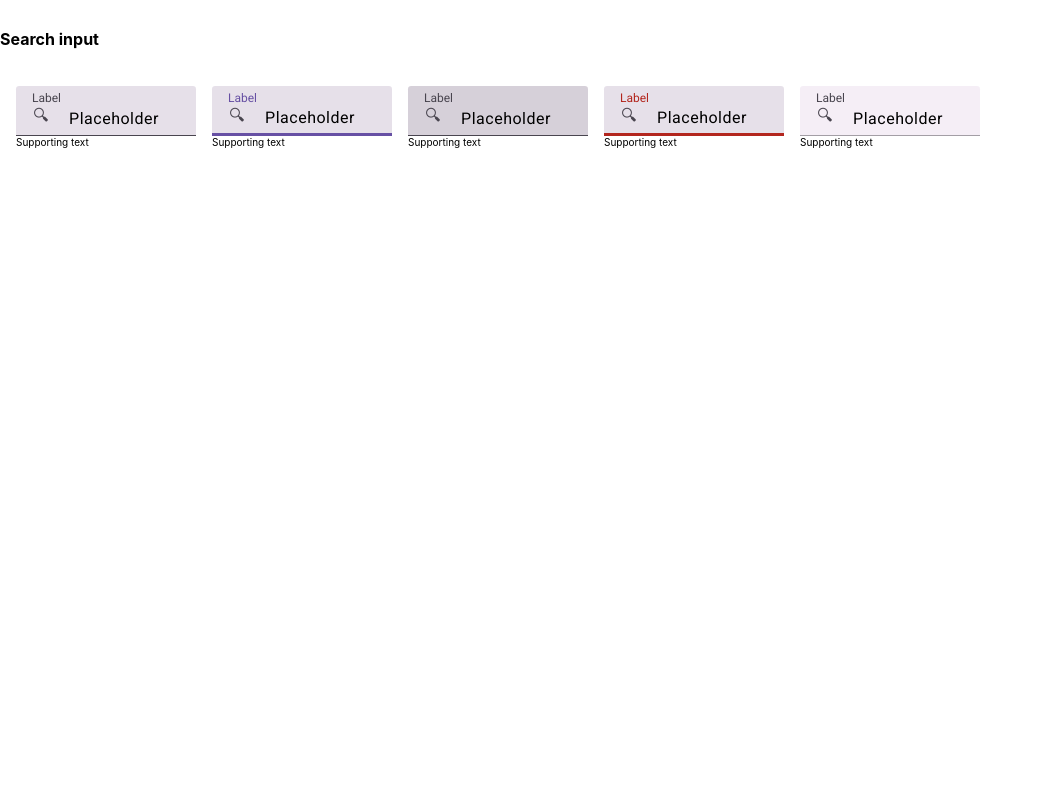
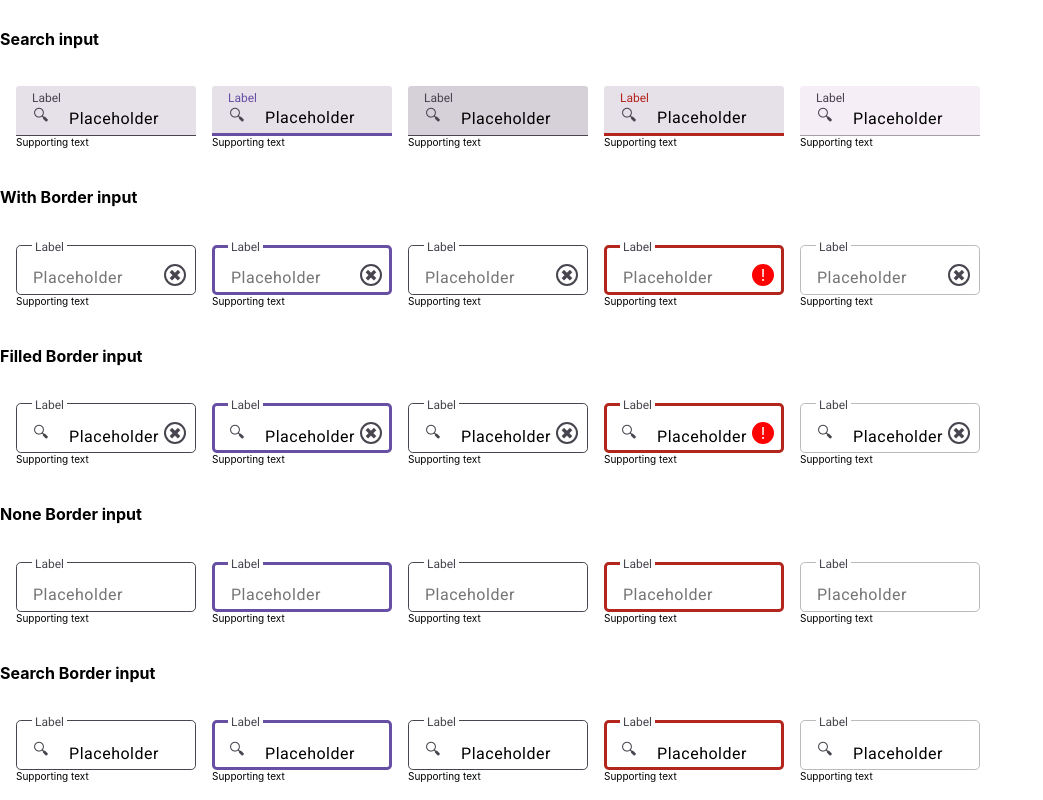
Before and after one commit to turovetsss/ToDo-List, a React (Create React App) app: page /inputs in a window 1280 px wide. Shown: the part 468-1268 px from the top of the page, without its empty margins (0-1043 px from the left). Before the commit the page ends 800 px from the top, so only its background shows below. Built offline with nearby package versions, Linux system fonts and the light colour scheme.

Commit message:
border input style

```diff
--- a/src/components/input/input.scss
+++ b/src/components/input/input.scss
@@ -20,12 +20,45 @@
     .input--error & {
       color: #b3261e;
 
-      .dark-theme & {
-        color: yellow;
+    }
+    .input--border & {
+      position: absolute;
+      top: -9px;
+      padding: 3px;
+      background-color: #ffffff;
+      left: 16px;
+      font-family: Roboto, sans-serif;
+      font-size: 12px;
+      font-style: normal;
+      font-weight: 400;
+      line-height: 16px;
+      color: #49454f;
+    }
+
+  }
+ &__border{
+  border: 1px solid  #49454f;
+      outline: none;
+      border-radius: 0.3em;
+      color: #000000;
+      background-color: #ffffff;
+      height: 50px;
+      box-sizing: border-box;
+      padding: 24px 0 8px 16px;
+      font-family: Roboto, sans-serif;
+      font-size: 16px;
+      font-style: normal;
+      font-weight: 400;
+      line-height: 24px;
+      letter-spacing: 0.5px;
+      width: 100%;
+
+      .input--focus &,
+       &:focus:not(:disabled) {
+      border: 0.5em solid #6750a4;
+      color: #6750a4;
      }
  }
-  }
-
   &__control {
     border: none;
     outline: none;
@@ -43,7 +76,51 @@
     line-height: 24px;
     letter-spacing: 0.5px;
     width: 100%;
+
+    .input--border & {
+      border: 1px solid  #49454f;
+      outline: none;
+      border-radius: 0.3em;
+      color: #000000;
+      background-color: #ffffff;
+      height: 50px;
+      box-sizing: border-box;
+      padding: 24px 0 8px 16px;
+      font-family: Roboto, sans-serif;
+      font-size: 16px;
+      font-style: normal;
+      font-weight: 400;
+      line-height: 24px;
+      letter-spacing: 0.5px;
+      width: 100%;
+      .input-focus &,
+       &:focus:not(:disabled) {
+      border: 0.2em solid #6750a4;
+      background-color: #ffffff;
+     }
+     .input-hover &,
+     &:hover:not(:disabled) {
+     border: 1px solid  #49454f;
+     background-color: #ffffff;
+     }
+
+    }
      .input--outlined &{
+     &::placeholder {
+      color: black;
+      text-align:center;
+     }
+      }
+      .input--border.input-focus &  {
+      border: 0.2em solid #6750a4;
+      background-color: #ffffff;
+     }
+        .input--border.input-hover & {
+        border: 1px solid  #49454f;
+        background-color: #ffffff;
+      }
+
+      .search & {
         &::placeholder {
           color: black;
           text-align:center;
@@ -56,18 +133,18 @@
           }
         }
 
-
-
     &:disabled {
       background-color: #f5eef6;
       border-bottom: 0.1em solid #a39ea5;
 
-      .dark-theme & {
-        background-color: #2e2b31;
-        color: #737077;
+
+    }
+    .input--border & {
+      &:disabled {
+      background-color: #ffffff;
+      border: 0.1em solid #bdb9be;
       }
     }
-
     .input--focus &,
     &:focus:not(:disabled) {
       background-color: #e6e0e9;
@@ -83,6 +160,11 @@
     }
 
     // Состояние ошибки
+    .input--border.input--error &,
+    &:invalid:not(:disabled) {
+      background-color: #ffffff;
+      border: 0.2em solid #b3261e;
+    }
     .input--error &,
     &:invalid:not(:disabled) {
       background-color: #e6e0e9;
@@ -93,6 +175,28 @@
 
   &__left-addons {
     position: relative;
+    .search & {
+      position: absolute;
+      top: 50%;
+      left: 15px;
+      transform: translateY(-50%);
+      width: 20px;
+      height: 20px;
+
+      background-color: transparent;
+      color: #49454f;
+
+      &::before {
+        min-height: 20px;
+        content: '🔍︎';
+        color: #49454f;
+        display: flex;
+        justify-content: center;
+        align-items: center;
+        width: 100%;
+        height: 100%;
+      }
+    }
     .input--search & {
       position: absolute;
       top: 50%;
@@ -215,7 +319,8 @@
         height: 100%;
       }
     }
-    .input--none  & {
+
+    .input--none & {
       position: absolute;
       top: 19px;
       right: 10px;
@@ -232,7 +337,7 @@
         height: 100%;
       }
     }
-    .input--search  & {
+    .input--search & {
       position: absolute;
       top: 19px;
       right: 10px;
--- a/src/pages/inputs/inputs.jsx
+++ b/src/pages/inputs/inputs.jsx
@@ -38,6 +38,38 @@ export const InputsPage = () => {
                 <Input view='search' invalid={true} className='input--error' />
                 <Input view='search' disabled={true} />
             </div>
+            <h4>With Border input</h4>
+            <div className='inputs-container'>
+                <Input view='border' className='input--border-normal' />
+                <Input view='border' className='input--border input-focus' />
+                <Input view='border' className='input--border-input-hover' />
+                <Input view='border' invalid={true} className='input--error' />
+                <Input view='border' disabled={true} />
+            </div>
+            <h4>Filled Border input</h4>
+            <div className='inputs-container'>
+                <Input view='border search' className='input--border-normal' />
+                <Input view='border search' className='input--border input-focus' />
+                <Input view='border search' className='input--border input-hover' />
+                <Input view='border search' invalid={true} className='input--error' />
+                <Input view='border search' disabled={true} />
+            </div>
+            <h4>None Border input</h4>
+            <div className='inputs-container'>
+                <Input view='border input--none' className='input--border-normal' />
+                <Input view='border input--none' className='input--border input-focus' />
+                <Input view='border input--none' className='input--border input-hover' />
+                <Input view='border input--none' invalid={true} className='input--error' />
+                <Input view='border input--none' disabled={true} />
+            </div>
+            <h4>Search Border input</h4>
+            <div className='inputs-container'>
+                <Input view='border input--search' className='input--border-normal' />
+                <Input view='border input--search' className='input--border input-focus' />
+                <Input view='border input--search' className='input--border input-hover' />
+                <Input view='border input--search' invalid={true} className='input--error' />
+                <Input view='border input--search' disabled={true} />
+            </div>
         </>
     );
 };
```
Lines whose indentation alone changed are shown as unchanged.
